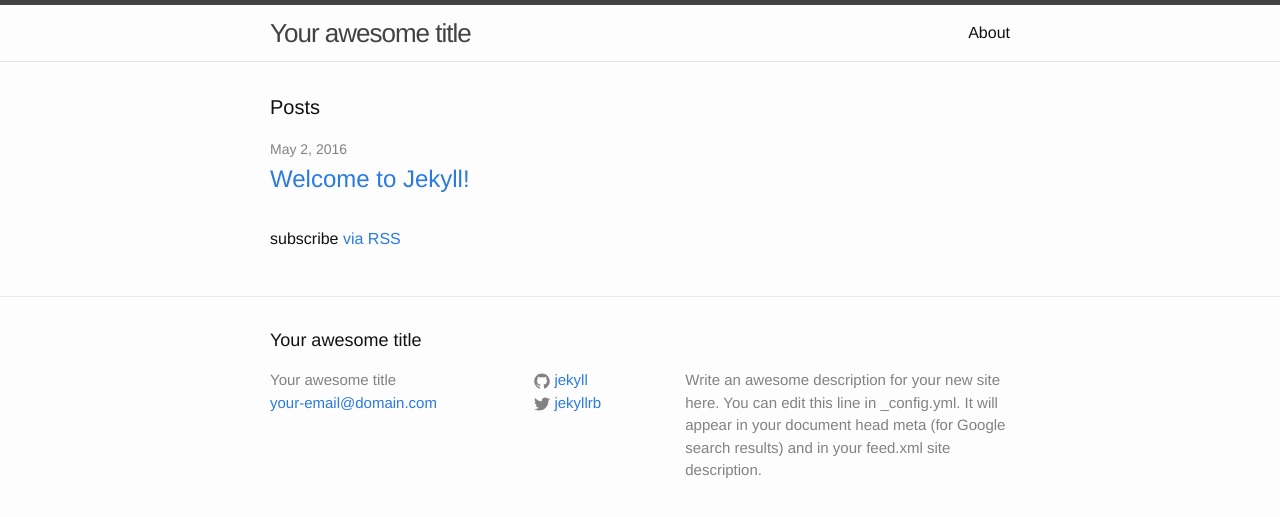
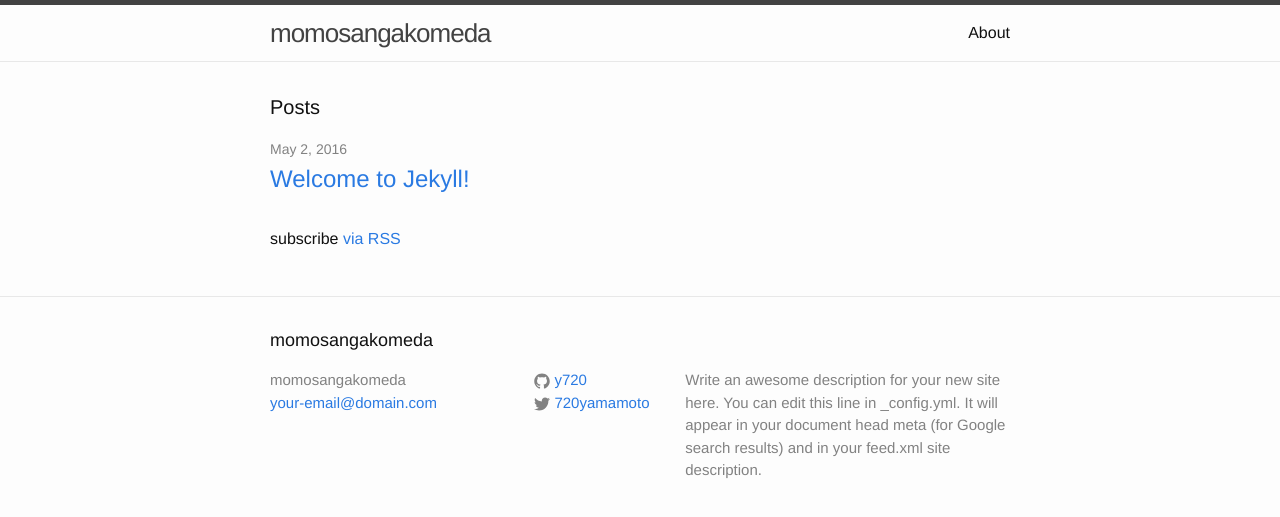
Before and after one commit to y720/y720.github.io, a Jekyll site: the page built from index.html, in a window 1280 px wide. Shown: the top 517 px of the page. Built offline with Jekyll 4.4.1, drawn with Linux system fonts in a browser that asks for light colours.

Commit message:
fix twitter id

```diff
--- a/_config.yml
+++ b/_config.yml
@@ -6,16 +6,16 @@
 # 'jekyll serve'. If you change this file, please restart the server process.
 
 # Site settings
-title: Your awesome title
+title: momosangakomeda
 email: your-email@domain.com
 description: > # this means to ignore newlines until "baseurl:"
   Write an awesome description for your new site here. You can edit this
   line in _config.yml. It will appear in your document head meta (for
   Google search results) and in your feed.xml site description.
 baseurl: "" # the subpath of your site, e.g. /blog
-url: "http://yourdomain.com" # the base hostname & protocol for your site
-twitter_username: jekyllrb
-github_username:  jekyll
+url: "http://y720.github.io" # the base hostname & protocol for your site
+twitter_username: 720yamamoto
+github_username:  y720
 
 # Build settings
 markdown: kramdown
```
